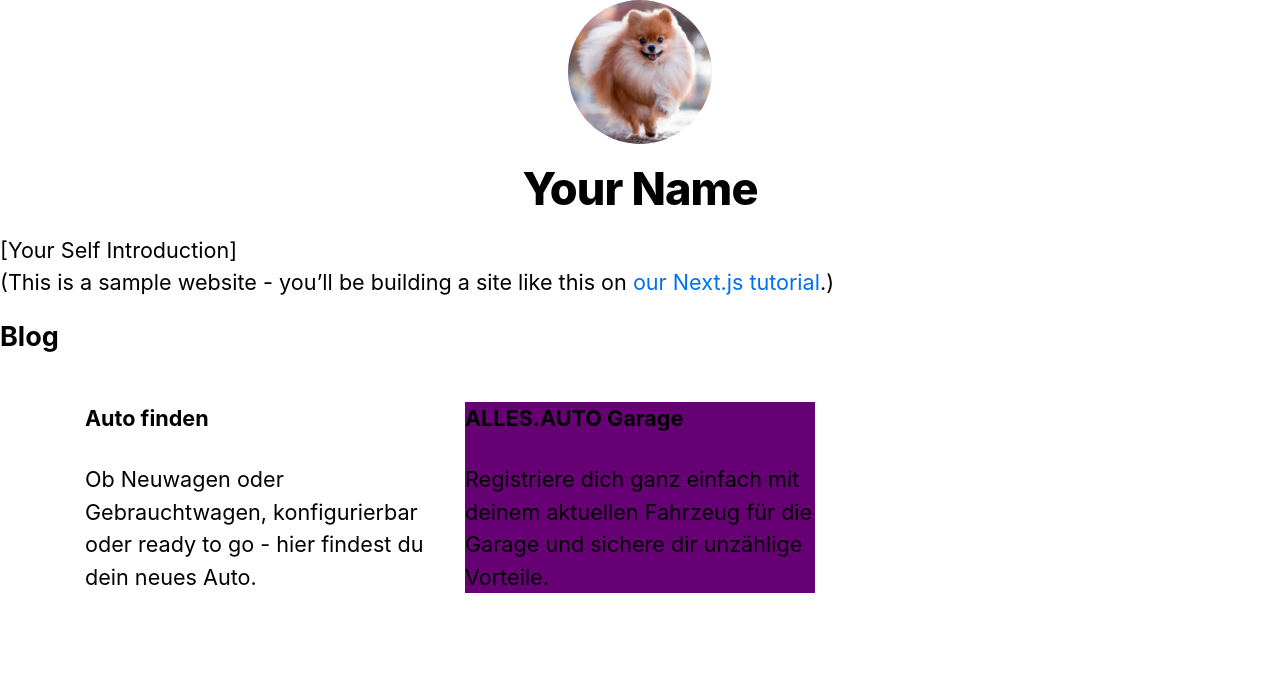
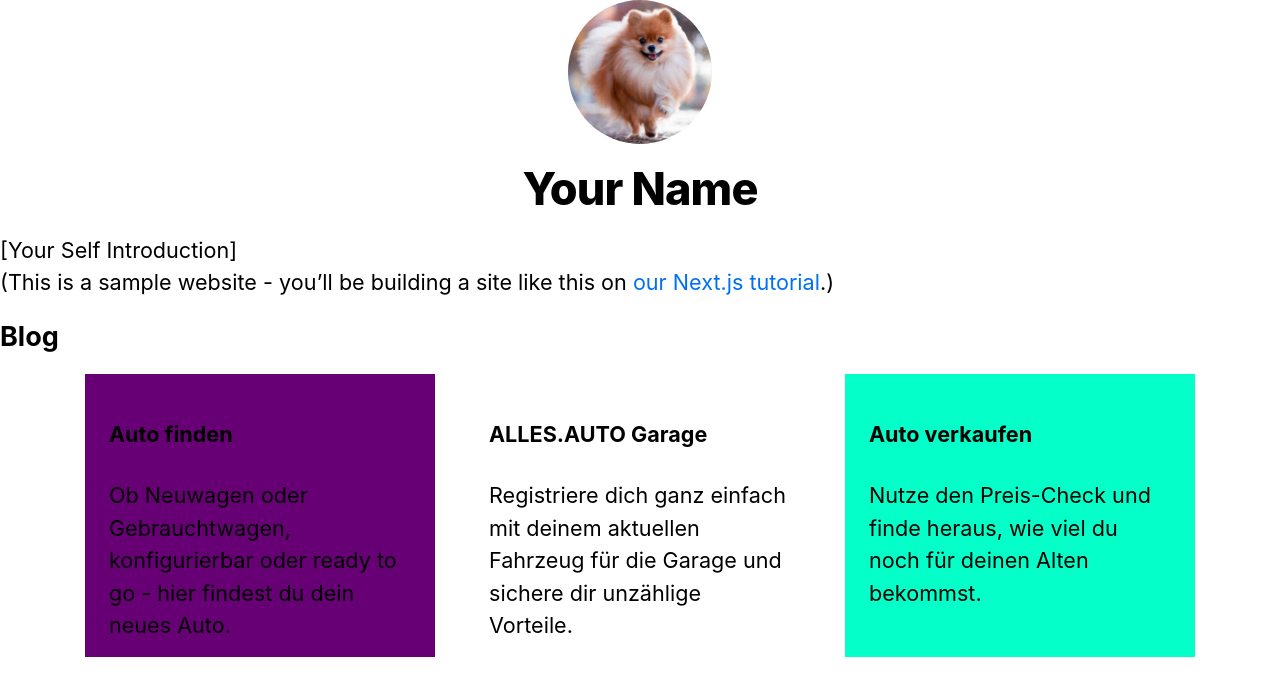
Before and after one commit to sofiapuch/nextjs-playground, a Next.js app: page / in a window 1280 px wide. Shown: the top 696 px of the page. Built offline with nearby package versions, Linux system fonts and the light colour scheme.

Commit message:
Add dummy styles for card touts based on modifier

```diff
--- a/components/UI/molecules/cards/cardTout.module.css
+++ b/components/UI/molecules/cards/cardTout.module.css
@@ -1,3 +1,21 @@
+/* .card-tout {
+  height: 100%;
+  padding: 8px 16px;
+} */
+
 .card-tout--light {
+  height: 100%;
+  padding: 16px 24px;
+}
+
+.card-tout--primary {
+  height: 100%;
+  padding: 16px 24px;
   background-color: #680075;
 }
+
+.card-tout--secondary {
+  height: 100%;
+  padding: 16px 24px;
+  background-color: #04FFC8;
+}
--- a/components/UI/organisms/cardList/CardToutList.js
+++ b/components/UI/organisms/cardList/CardToutList.js
@@ -4,7 +4,7 @@ import CardTout from "../../molecules/cards/CardTout";
 
 const cards = [
   {
-    modifier: "purple",
+    modifier: "primary",
     title: "Auto finden",
     description: "Ob Neuwagen oder Gebrauchtwagen, konfigurierbar oder ready to go - hier findest du dein neues Auto.",
     link: {
@@ -17,6 +17,16 @@ const cards = [
     modifier: "light",
     title: "ALLES.AUTO Garage",
     description: "Registriere dich ganz einfach mit deinem aktuellen Fahrzeug für die Garage und sichere dir unzählige Vorteile.",
+    link: {
+      label: "",
+      url: "",
+      icon: ""
+    }
+  },
+  {
+    modifier: "secondary",
+    title: "Auto verkaufen",
+    description: "Nutze den Preis-Check und finde heraus, wie viel du noch für deinen Alten bekommst.",
     link: {
       label: "",
       url: "",
```
